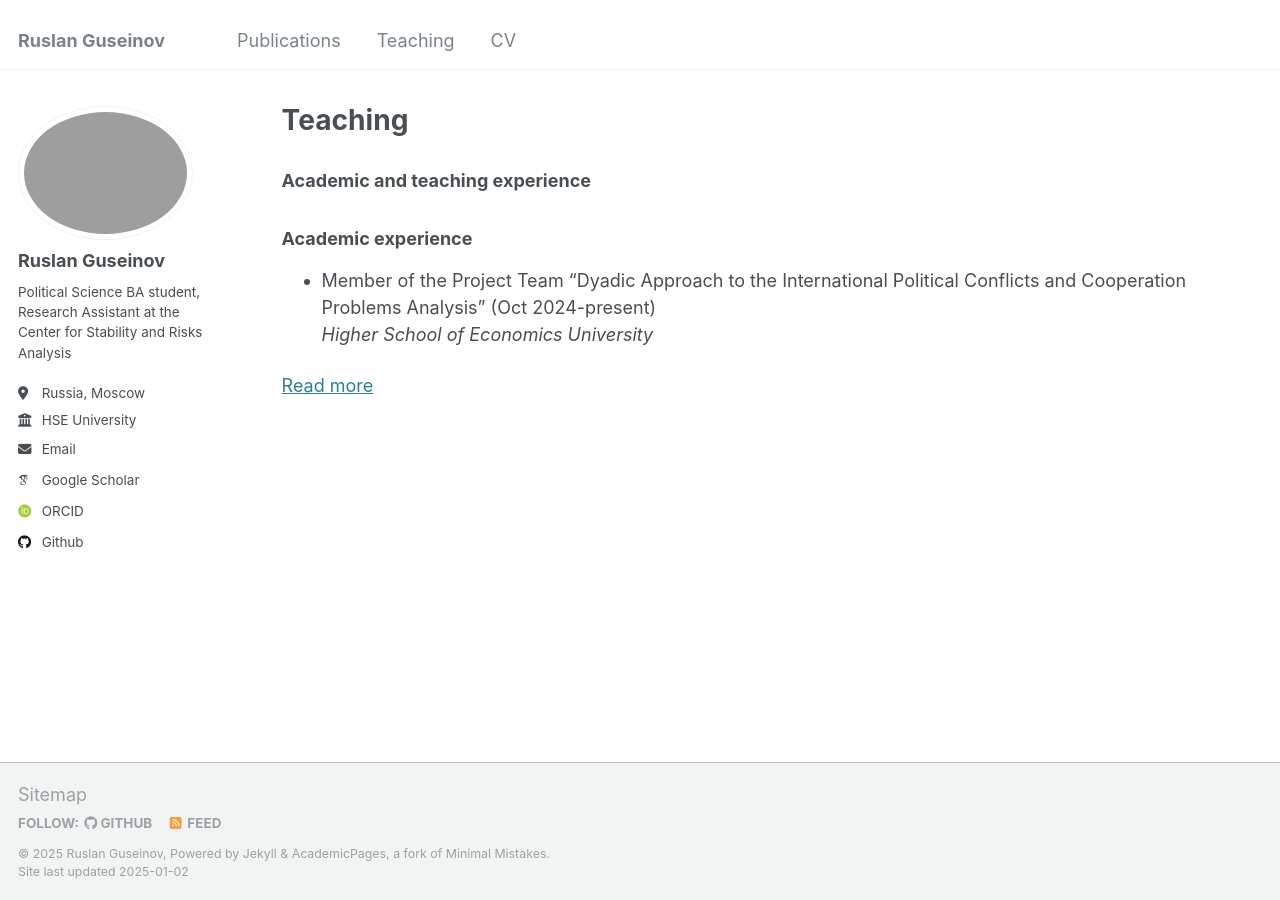
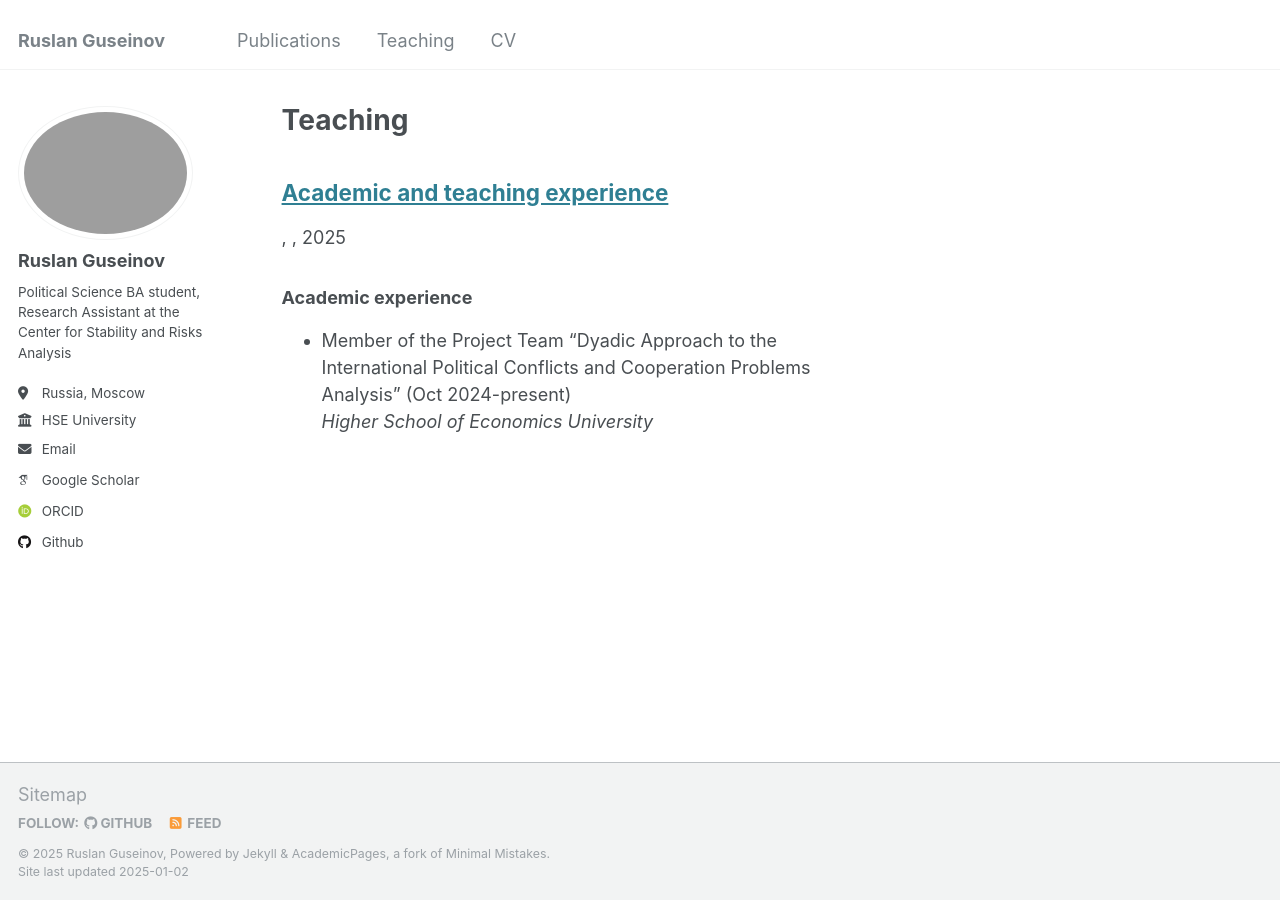
Before and after one commit to rguseinov/rguseinov.github.io, a Jekyll site: the page built from _pages/teaching.html, in a window 1280 px wide. Built offline with Jekyll 4.4.1, drawn with Linux system fonts in a browser that asks for light colours; some web fonts are replaced.

Commit message:
Update teaching.html

```diff
--- a/_pages/teaching.html
+++ b/_pages/teaching.html
@@ -8,13 +8,5 @@ author_profile: true
 {% include base_path %}
 
 {% for post in site.teaching reversed %}
-  <div class="teaching-post">
-    <h3>{{ post.title }}</h3>
-    <p>{{ post.excerpt }}</p>
-    <a href="{{ post.url }}">Read more</a>
-  </div>
+  {% include archive-single.html %}
 {% endfor %}
-
-<!-- {% for post in site.teaching reversed %}
-  {% include archive-single.html %}
-{% endfor %} -->
```
